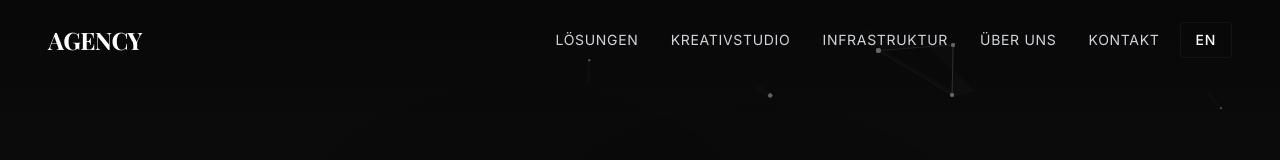
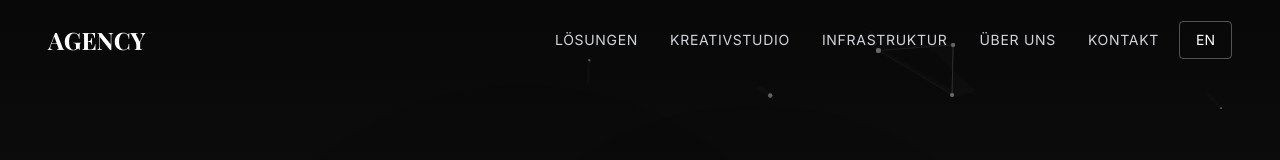
Before and after one commit to NajibullahA/InnoWare-it.de, a React (Vite) app: page / in a window 1280 px wide. Shown: the top 160 px of the page. Built offline with nearby package versions, Linux system fonts and the light colour scheme; the HTML template or start-up script is replaced by a standard one.

Commit message:
new navbar

```diff
--- a/src/components/Navbar.jsx
+++ b/src/components/Navbar.jsx
@@ -1,38 +1,33 @@
 import React, { useState, useEffect } from 'react';
-import { Link } from 'react-router-dom';
 import { Menu, X } from 'lucide-react';
 import { useLanguage } from '../contexts/LanguageContext';
 
 const Navbar = () => {
   const [scrolled, setScrolled] = useState(false);
   const [mobileMenuOpen, setMobileMenuOpen] = useState(false);
-  const [activeNav, setActiveNav] = useState(null);
-  const [hoverIndex, setHoverIndex] = useState(null);
   const { language, toggleLanguage, t } = useLanguage();
 
   useEffect(() => {
-    const handleScroll = () => {
-      setScrolled(window.scrollY > 50);
-    };
-
+    const handleScroll = () => setScrolled(window.scrollY > 50);
     window.addEventListener('scroll', handleScroll);
     return () => window.removeEventListener('scroll', handleScroll);
   }, []);
 
+  const scrollTo = (id) => {
+    const el = document.getElementById(id);
+    if (el) {
+      el.scrollIntoView({ behavior: 'smooth' });
+      setMobileMenuOpen(false);
+    }
+  };
+
   const navItems = [
-    { key: 'solutions', anchor: 'solutions' },
-    { key: 'creative', anchor: 'creative' },
-    { key: 'infrastructure', anchor: 'infrastructure' },
-    { key: 'about', anchor: 'about' },
-    { key: 'contact', anchor: 'contact' },
+    { key: 'solutions', id: 'solutions' },
+    { key: 'creative', id: 'creative' },
+    { key: 'infrastructure', id: 'infrastructure' },
+    { key: 'about', id: 'about' },
+    { key: 'contact', id: 'contact' },
   ];
-
-  const handleNavClick = (key) => {
-    setActiveNav(key);
-    setTimeout(() => setActiveNav(null), 600);
-    // Close mobile menu if open
-    setMobileMenuOpen(false);
-  };
 
   return (
     <nav
@@ -44,94 +39,59 @@ const Navbar = () => {
     >
       <div className="max-w-7xl mx-auto px-6 lg:px-12">
         <div className="flex items-center justify-between h-20">
-          {/* Logo */}
-          <a
-            href="#"
-            className="relative text-2xl font-serif font-bold text-white tracking-tight group"
+          <button
+            onClick={() => scrollTo('top')}
+            className="text-2xl font-serif font-bold text-white"
           >
-            <span className="relative inline-block transition-all duration-300 group-hover:tracking-widest">
-              AGENCY
-            </span>
-            <div className="absolute -bottom-1 left-0 w-0 h-0.5 bg-gradient-to-r from-white to-transparent group-hover:w-full transition-all duration-500" />
-          </a>
+            AGENCY
+          </button>
 
-          {/* Desktop menu */}
           <div className="hidden lg:flex items-center space-x-2">
-            {navItems.map((item, index) => (
-              <a
+            {navItems.map((item) => (
+              <button
                 key={item.key}
-                href={`#${item.anchor}`}
-                onMouseEnter={() => setHoverIndex(index)}
-                onMouseLeave={() => setHoverIndex(null)}
-                onClick={() => handleNavClick(item.key)}
-                className="relative px-3 py-2 text-sm font-sans text-gray-300 uppercase tracking-wider group"
+                onClick={() => scrollTo(item.id)}
+                className="px-3 py-2 text-sm text-gray-300 uppercase tracking-wider hover:text-white transition"
               >
-                <span
-                  className={`relative inline-block transition-all duration-300 ${
-                    hoverIndex === index ? 'text-white' : ''
-                  } ${activeNav === item.key ? 'text-white' : ''}`}
-                >
-                  {t(`nav.${item.key}`)}
-                </span>
-                <span
-                  className={`absolute bottom-0 left-0 w-0 h-0.5 bg-gradient-to-r from-white via-white to-transparent transition-all duration-500 ${
-                    hoverIndex === index ? 'w-full' : ''
-                  } ${activeNav === item.key ? 'w-full' : ''}`}
-                />
-                {hoverIndex === index && (
-                  <span className="absolute -inset-2 bg-white/5 rounded-lg -z-10 animate-pulse" />
-                )}
-              </a>
+                {t(`nav.${item.key}`)}
+              </button>
             ))}
 
-            {/* Language toggle */}
             <button
               onClick={toggleLanguage}
-              className="ml-6 relative px-4 py-2 text-sm font-sans font-medium text-white uppercase tracking-wider overflow-hidden group"
+              className="ml-6 px-4 py-2 text-sm text-white border border-white/30 rounded"
             >
-              <span className="relative z-10 flex items-center justify-center">
-                {language === 'de' ? 'EN' : 'DE'}
-              </span>
-              <div className="absolute inset-0 border border-white/5 rounded transition-all duration-300 group-hover:border-white/5 group-hover:shadow-lg group-hover:shadow-white/5" />
-              <div className="absolute inset-0 bg-white/0 group-hover:bg-white/5 transition-all duration-300 rounded" />
-              <div className="absolute inset-0 opacity-0 group-hover:opacity-100 transition-opacity duration-300">
-                <div className="absolute inset-0 bg-gradient-to-r from-white/5 via-transparent to-white/5 animate-shimmer" />
-              </div>
+              {language === 'de' ? 'EN' : 'DE'}
             </button>
           </div>
 
-          {/* Mobile menu button */}
           <button
             onClick={() => setMobileMenuOpen(!mobileMenuOpen)}
-            className="lg:hidden text-white p-2 relative group"
+            className="lg:hidden text-white"
           >
-            <div className="absolute inset-0 bg-white/5 rounded-lg opacity-0 group-hover:opacity-100 transition-all duration-300" />
-            {mobileMenuOpen ? <X size={24} /> : <Menu size={24} />}
+            {mobileMenuOpen ? <X /> : <Menu />}
           </button>
         </div>
       </div>
 
-      {/* Mobile menu */}
       {mobileMenuOpen && (
-        <div className="lg:hidden bg-charcoal-900 border-t border-white/10 animate-in fade-in slide-in-from-top-2 duration-300">
-          <div className="px-6 py-6 space-y-3">
-            {navItems.map((item, index) => (
-              <a
+        <div className="lg:hidden bg-charcoal-900 border-t border-white/10">
+          <div className="px-6 py-6 space-y-4">
+            {navItems.map((item) => (
+              <button
                 key={item.key}
-                href={`#${item.anchor}`}
-                onClick={() => handleNavClick(item.key)}
-                className="block px-4 py-3 text-sm font-sans text-gray-300 hover:text-white uppercase tracking-wider rounded-lg hover:bg-white/5 transition-all duration-300 relative group overflow-hidden"
+                onClick={() => scrollTo(item.id)}
+                className="block w-full text-left text-gray-300 hover:text-white uppercase tracking-wider"
               >
-                <span className="relative z-10">{t(`nav.${item.key}`)}</span>
-                <div className="absolute inset-0 bg-gradient-to-r from-white/10 to-transparent opacity-0 group-hover:opacity-100 transition-opacity duration-300" />
-              </a>
+                {t(`nav.${item.key}`)}
+              </button>
             ))}
             <button
               onClick={() => {
                 toggleLanguage();
                 setMobileMenuOpen(false);
               }}
-              className="w-full px-4 py-3 text-sm font-sans font-medium text-white uppercase tracking-wider rounded-lg border border-white/30 hover:border-white/60 hover:bg-white/5 transition-all duration-300"
+              className="w-full mt-4 px-4 py-2 text-white border border-white/30 rounded"
             >
               {language === 'de' ? 'EN' : 'DE'}
             </button>
```
